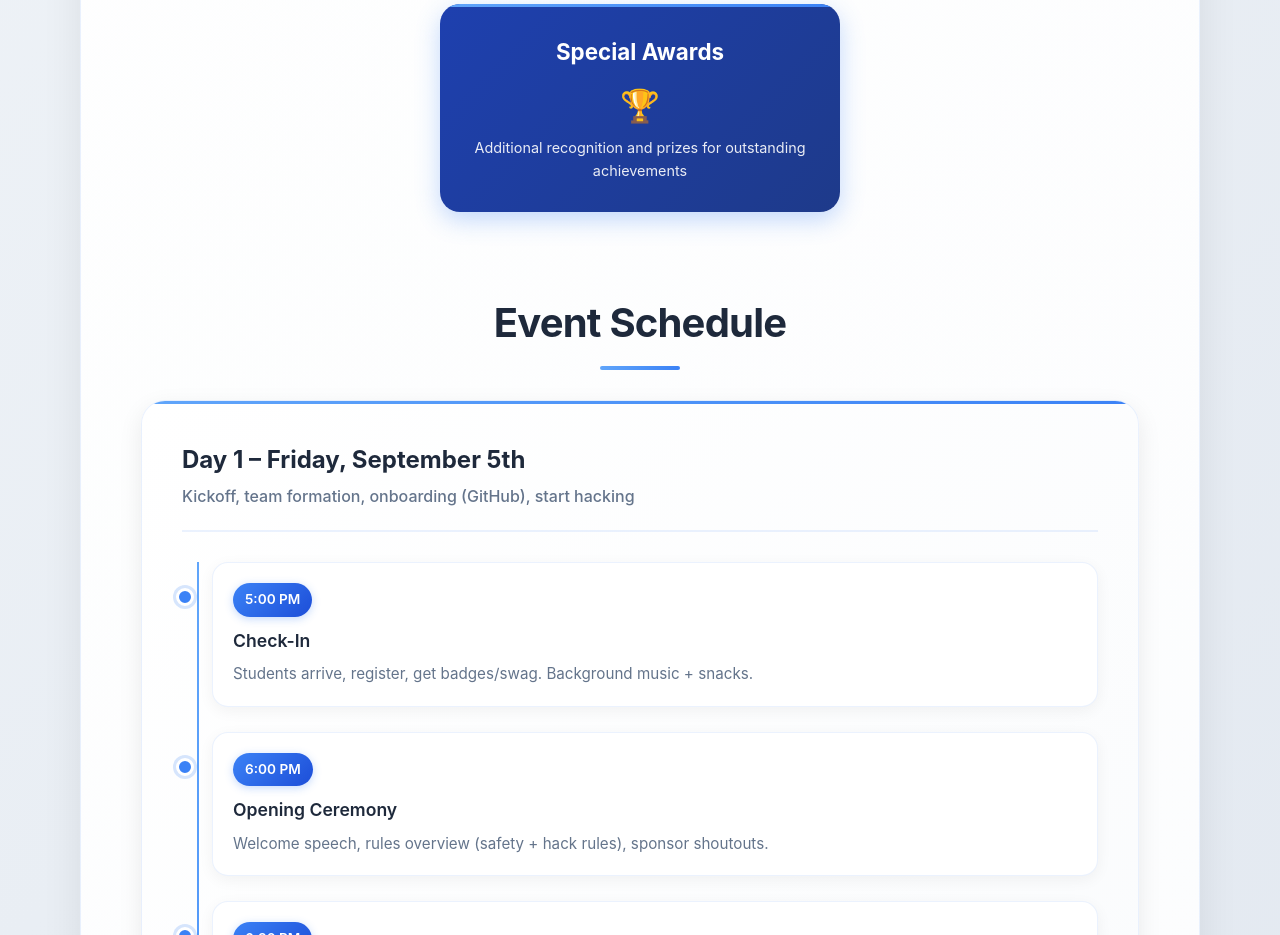
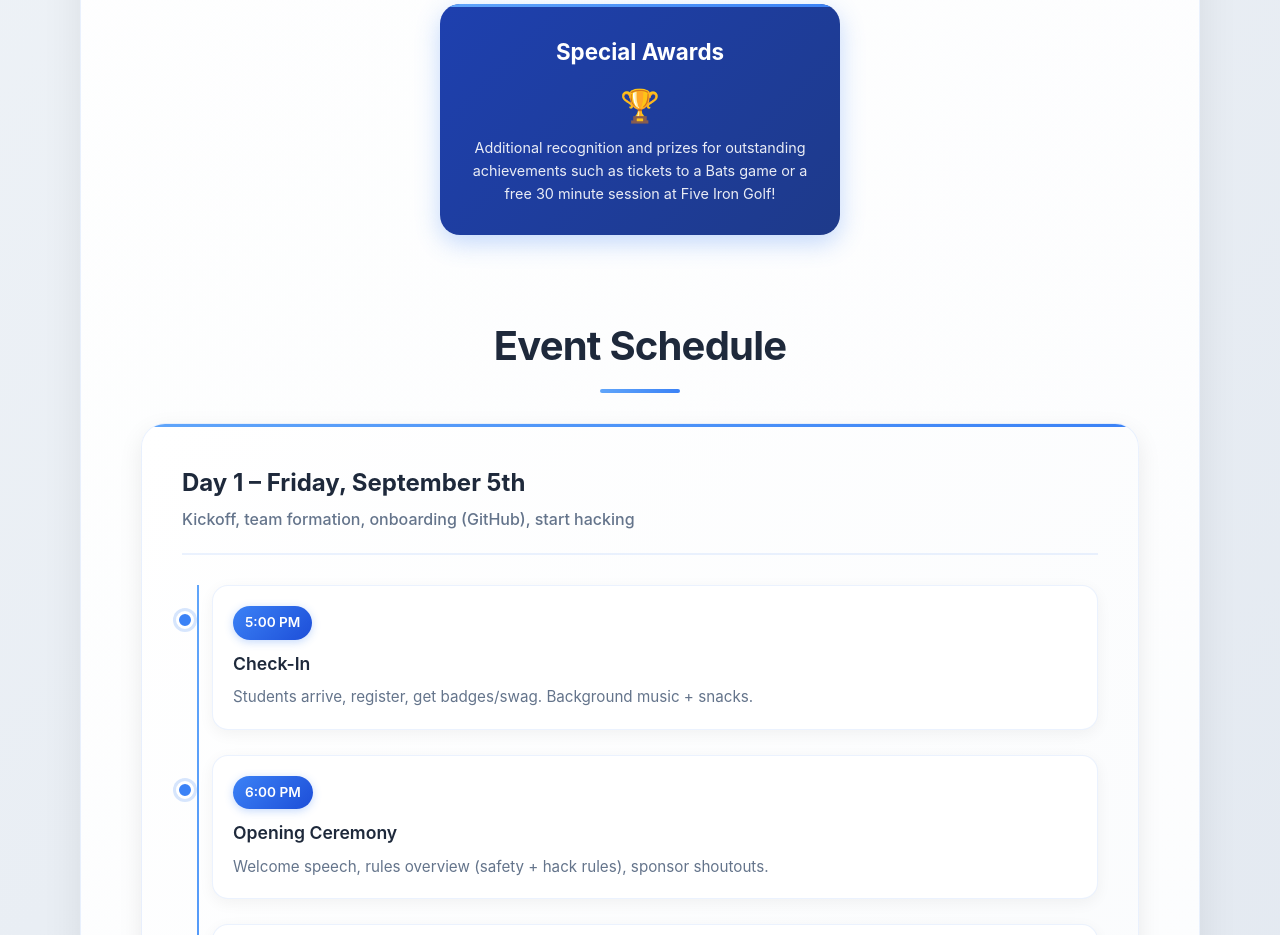
Before and after one commit to PrinceBrown3/Hack-the-Track, a plain HTML site: page index.html in a window 1280 px wide. Shown: the part 2556-3491 px from the top of the page. Drawn offline with Linux system fonts and the light colour scheme.

Commit message:
Update index.html

```diff
--- a/index.html
+++ b/index.html
@@ -1370,7 +1370,7 @@
                         <div class="award-card special-award animate-on-scroll-scale">
                             <h3>Special Awards</h3>
                             <div class="prize-amount">🏆</div>
-                            <p>Additional recognition and prizes for outstanding achievements</p>
+                            <p>Additional recognition and prizes for outstanding achievements such as tickets to a Bats game or a free 30 minute session at Five Iron Golf!</p>
                         </div>
                     </div>
                 </div>
```
